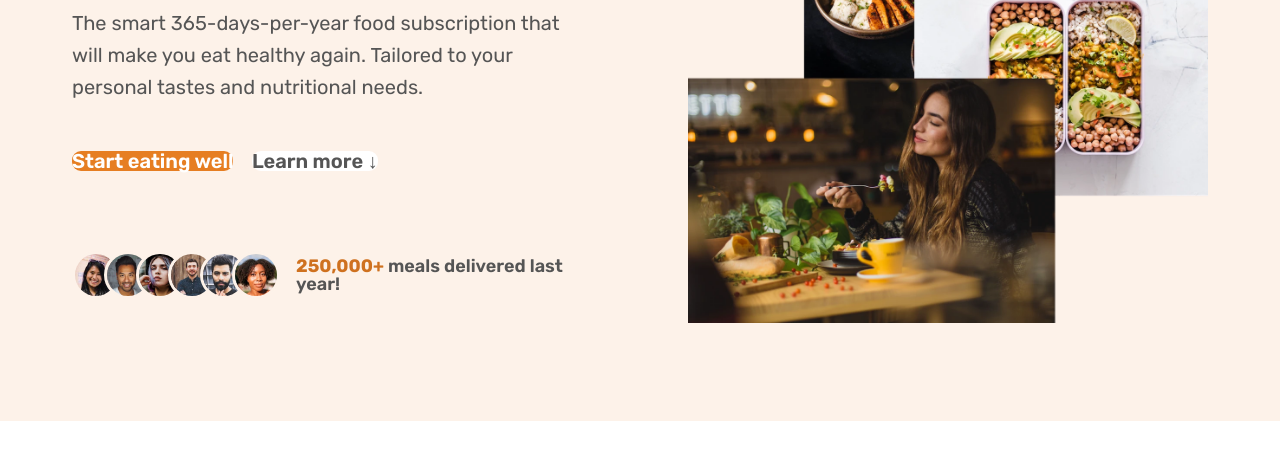
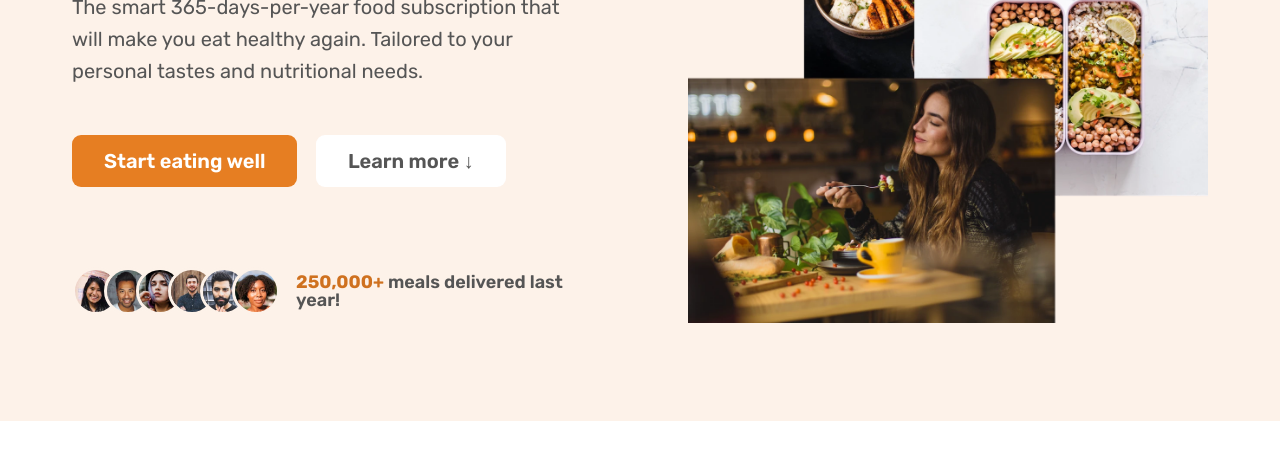
Before and after one commit to SenanM1/OmnifoodProject, a plain HTML site: page index.html in a window 1280 px wide. Shown: the part 334-800 px from the top of the page. Drawn offline with nearby package versions, Linux system fonts and the light colour scheme; some packages are replaced by stand-ins of ours; a script that the page names is missing.

Commit message:
my changes

```diff
--- a/css/general.css
+++ b/css/general.css
@@ -120,7 +120,7 @@ body {
   text-decoration: none;
   font-size: 2rem;
   font-weight: 600;
-
+  padding: 1.6rem 3.2rem;
   border-radius: 0.9rem;
 
   transition: all 0.3s;
```
